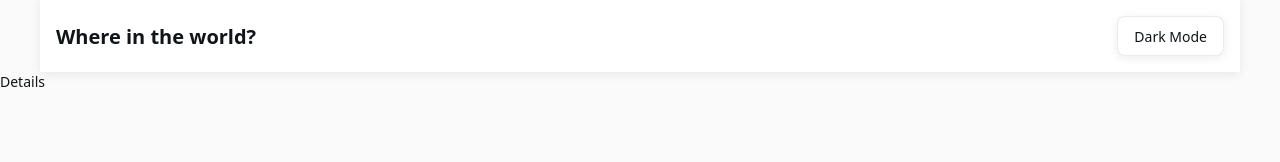
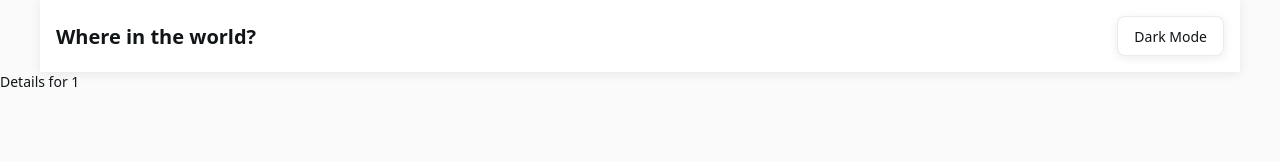
Before and after one commit to raphaprograms/countries-react, a React (Vite) app: page /country/1 in a window 1280 px wide. Shown: the top 162 px of the page. Built offline with nearby package versions, Linux system fonts and the light colour scheme.

Commit message:
Create basic details component to test connection

```diff
--- a/src/main.tsx
+++ b/src/main.tsx
@@ -3,6 +3,7 @@ import ReactDOM from 'react-dom/client';
 import { createBrowserRouter, RouterProvider } from 'react-router-dom';
 import App from './App';
 import Home from './pages/Home';
+import Details from './pages/Details';
 
 // function HomeStub() {
 //   return (
@@ -12,13 +13,13 @@ import Home from './pages/Home';
 //   )
 // }
 
-function DetailsStub() {
-  return (
-    <div>
-      Details
-    </div>
-  )
-}
+// function DetailsStub() {
+//   return (
+//     <div>
+//       Details
+//     </div>
+//   )
+// }
 
 const router = createBrowserRouter([
   {
@@ -26,7 +27,7 @@ const router = createBrowserRouter([
     element: <App />,
     children: [
       { index: true, element: <Home /> },
-      { path: 'country/:id', element: <DetailsStub /> }
+      { path: 'country/:id', element: <Details/> }
     ],
   },
 ]);
--- a/src/pages/Details.tsx
+++ b/src/pages/Details.tsx
@@ -0,0 +1,11 @@
+import { useParams } from "react-router-dom";
+
+export default function Details() {
+    const { id } = useParams();
+
+    return (
+        <div>
+            Details for {id}
+        </div>
+    )
+}
```
